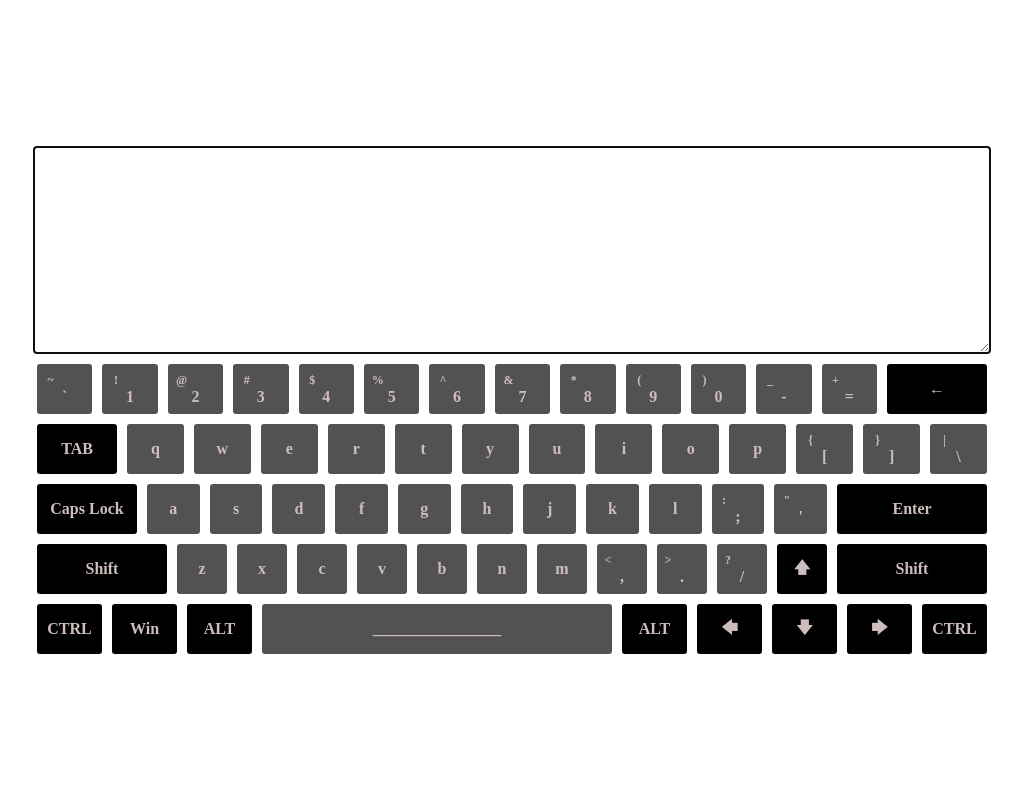
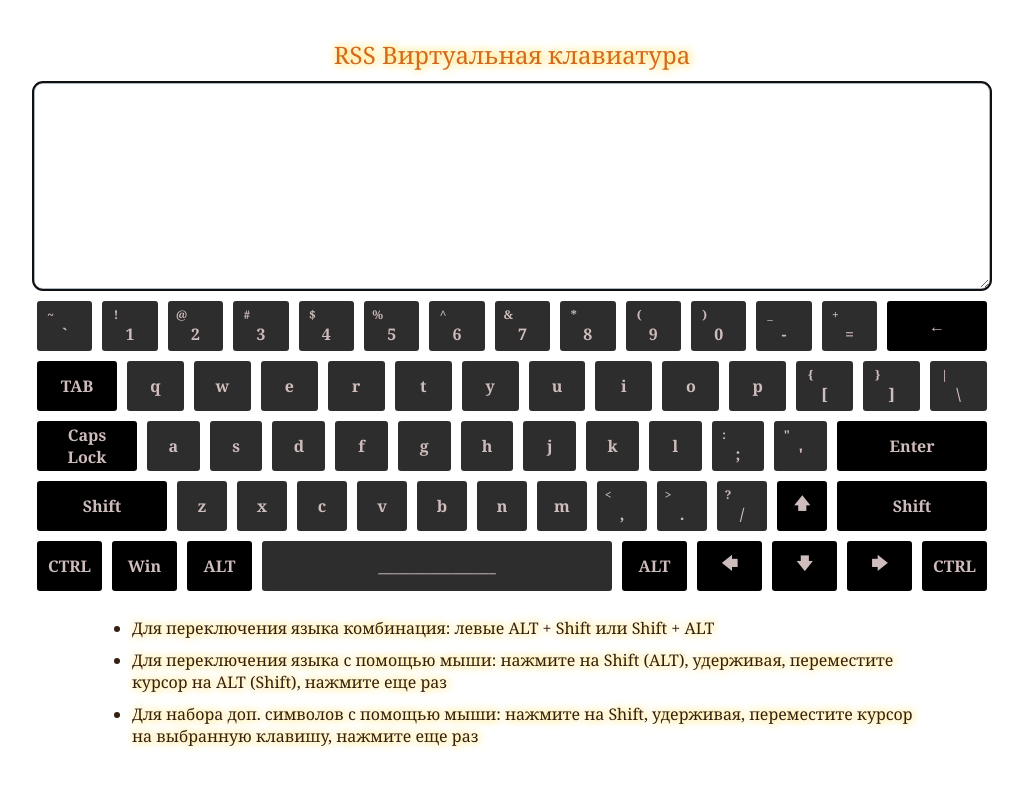
Before and after one commit to mpirog/virtual-keyboard, a plain HTML site: page index.html in a window 1280 px wide. Shown: the whole page, without its empty margins (128-1151 px from the left). Drawn offline with Linux system fonts and the light colour scheme.

Commit message:
feat: add title and description

```diff
--- a/scripts/script.js
+++ b/scripts/script.js
@@ -76,6 +76,30 @@ const createTextAria = () => {
     textAria.classList.add('textaria')
 
     return textAria
+}
+
+const createTitle = () => {
+    const el = document.createElement('div')
+    el.classList.add('title')
+    el.innerText = 'RSS Виртуальная клавиатура';
+    return el
+}
+
+const createDescriptionText = (text) => {
+    const el = document.createElement('li')
+    el.innerText = text
+    return el
+}
+
+const createDescription = () => {
+    const conteiner = document.createElement('ul')
+    conteiner.classList.add('description')
+
+    conteiner.append(createDescriptionText('Для переключения языка комбинация: левыe ALT + Shift или Shift + ALT'))
+    conteiner.append(createDescriptionText('Для переключения языка с помощью мыши: нажмите на Shift (ALT), удерживая, переместите курсор на ALT (Shift), нажмите еще раз'))
+    conteiner.append(createDescriptionText('Для набора доп. символов с помощью мыши: нажмите на Shift, удерживая, переместите курсор на выбранную клавишу, нажмите еще раз'))
+
+    return conteiner
 }
 
 //--------------- Actions --------------------
@@ -179,15 +203,17 @@ const getLocalStorage = () => {
 //----------------- Builder ---------------------
 getLocalStorage()
 
+const wrapper = createKeyboardWrapper()
+
 const textAria = createTextAria()
-
-const wrapper = createKeyboardWrapper()
 
 rows.forEach(row => {
     wrapper.append(createRow(row))
 })
 
 wrapper.prepend(textAria)
+wrapper.prepend(createTitle())
+wrapper.append(createDescription())
 
 body.append(wrapper)
 
--- a/styles/main.scss
+++ b/styles/main.scss
@@ -8,12 +8,33 @@ body {
     display: flex;
     flex-direction: column;
 
+    font-family: Georgia, 'Times New Roman', Times, serif;
+
+    .title {
+        font-size: 24px;
+        color: chocolate;
+        text-shadow: #FC0 1px 0 10px;
+    }
+
+    .description {
+        display: flex;
+        flex-direction: column;
+
+        max-width: 800px;
+        color: rgb(53, 31, 16);
+        text-shadow: #FC0 1px 0 10px;
+        gap: 10px;
+
+        &:nth-child(n) {
+            overflow-wrap: break-word;
+        }
+    }
+
     .textaria {
         height: 200px;
         width: 100%;
-        border: 2px solid rgb(48, 57, 70);
-        border-radius: 3px;
-
+        border: 3px solid #aeb8c5;
+        border-radius: 10px;
         font-size: 24px;
     }
 
@@ -55,7 +76,7 @@ body {
     justify-content: center;
 
     &__alfabet {
-        background-color: rgba(0, 0, 0, 0.678);
+        background-color: rgba(0, 0, 0, 0.822);
     }
 
     .text {
@@ -76,13 +97,19 @@ body {
 
     &:hover {
         cursor: pointer;
+        color: #ffffff;
+        text-shadow: rgb(230, 187, 16) 1px 0 10px;
     }
 
-    transition: 1s;
+    transition: background 1s;
 
     &__active {
         background-color: aqua;
         color: rgb(30, 39, 39) !important;
         transition: 0s;
+
+        &:hover {
+            text-shadow: none;
+        }
     }
 }
```
Also changed, not shown: styles/main.css, 1 other file.
